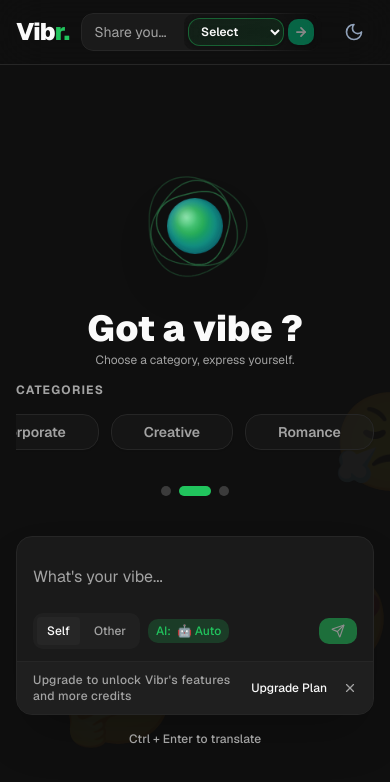
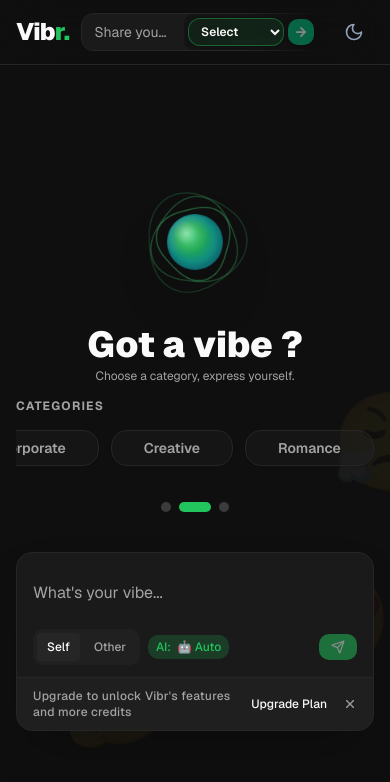
Before and after one commit to berrybrightson1/Vibr, a Next.js app: page / in a window 390 px wide. Shown: the top 782 px of the page. Built offline with nearby package versions, Linux system fonts and the light colour scheme.

Commit message:
Remove Ctrl + Enter hint and finalize mobile UI

```diff
--- a/components/input-section.tsx
+++ b/components/input-section.tsx
@@ -172,11 +172,6 @@ export function InputSection({
           </button>
         </div>
       )}
-
-      {/* Help text */}
-      <p className="text-xs text-muted-foreground dark:text-muted-foreground text-center font-medium">
-        Ctrl + Enter to translate
-      </p>
     </div>
   )
 }
```
